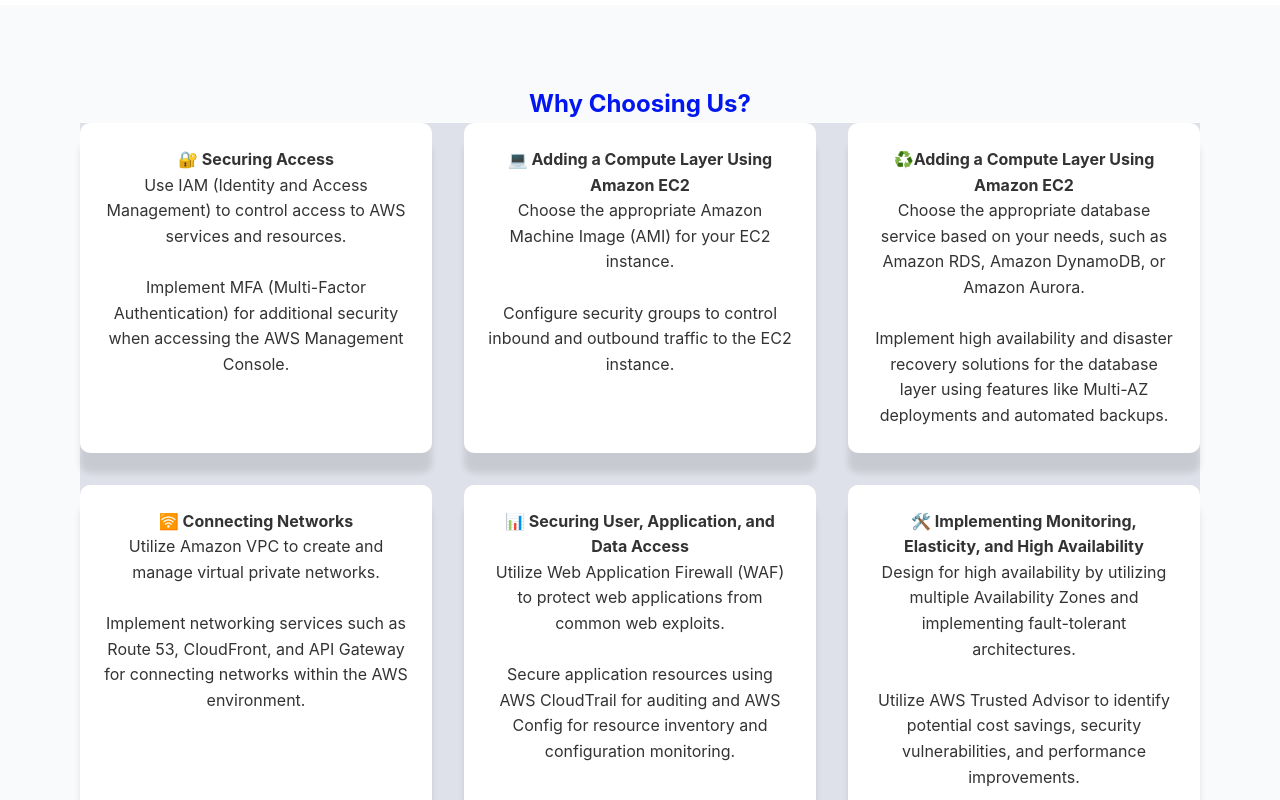
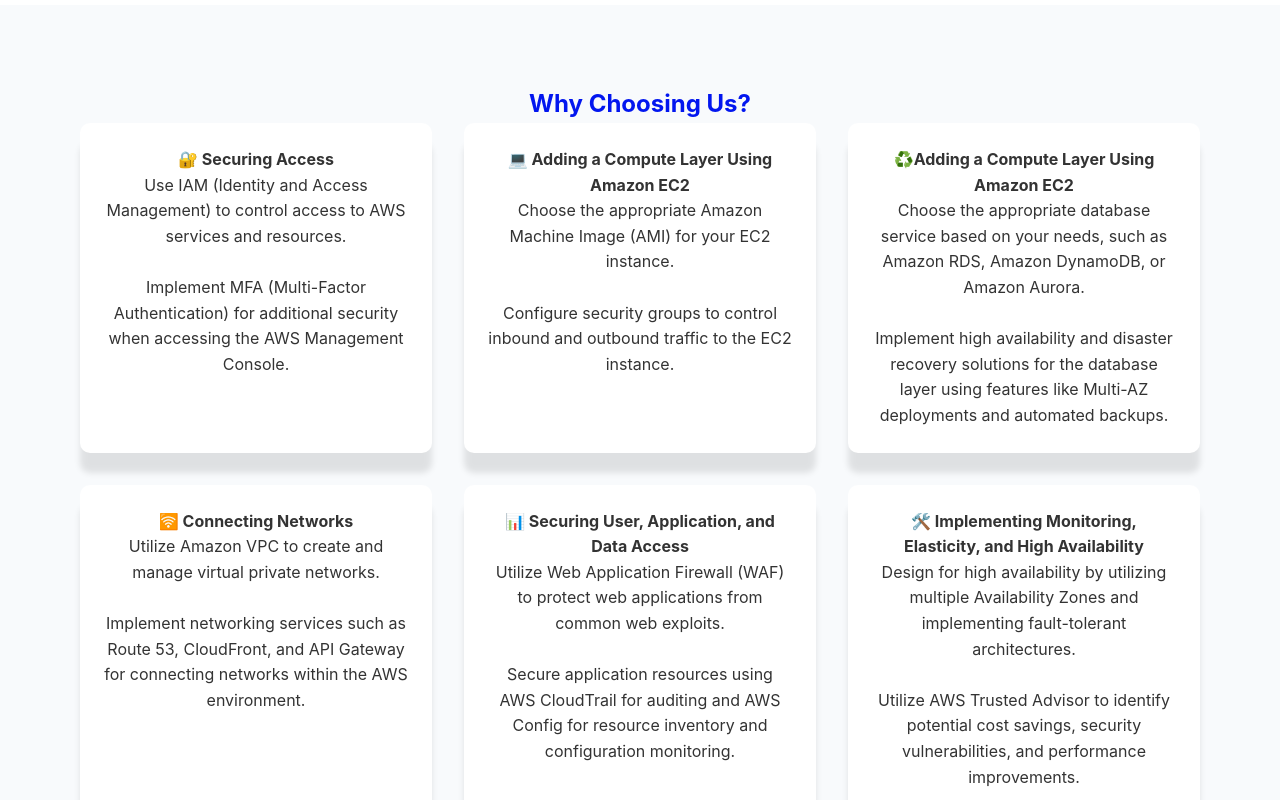
Before and after one commit to Bensafyrajae/geeks-warriors-app, a React (Vite) app: page / in a window 1280 px wide. Shown: the part 1160-1960 px from the top of the page. Built offline with nearby package versions, Linux system fonts and the light colour scheme.

Commit message:
Removed background-color for the grid

```diff
--- a/src/index.css
+++ b/src/index.css
@@ -216,7 +216,6 @@
   grid-template-columns: repeat(3, 1fr);
   justify-content: center;
   flex-wrap: wrap;
-  background-color: rgb(222, 225, 233);
 }
 
 .testimonial-card {
```
